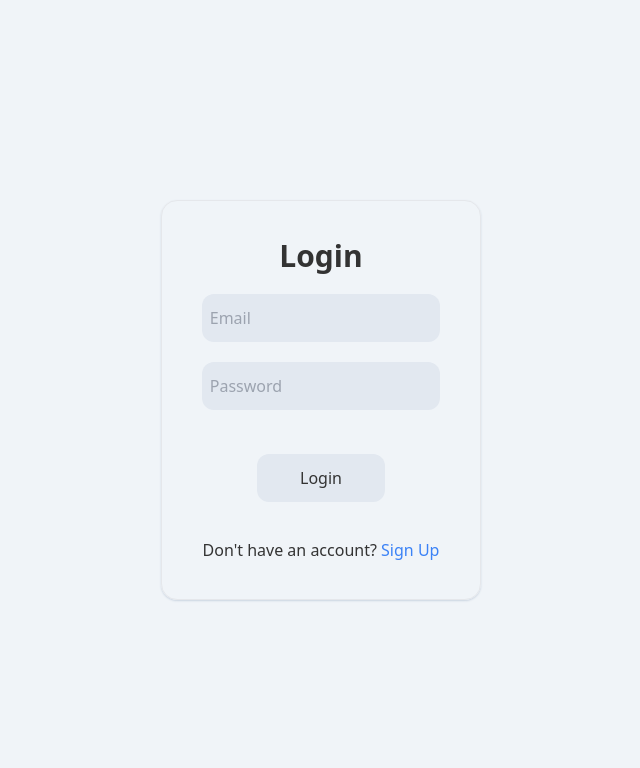
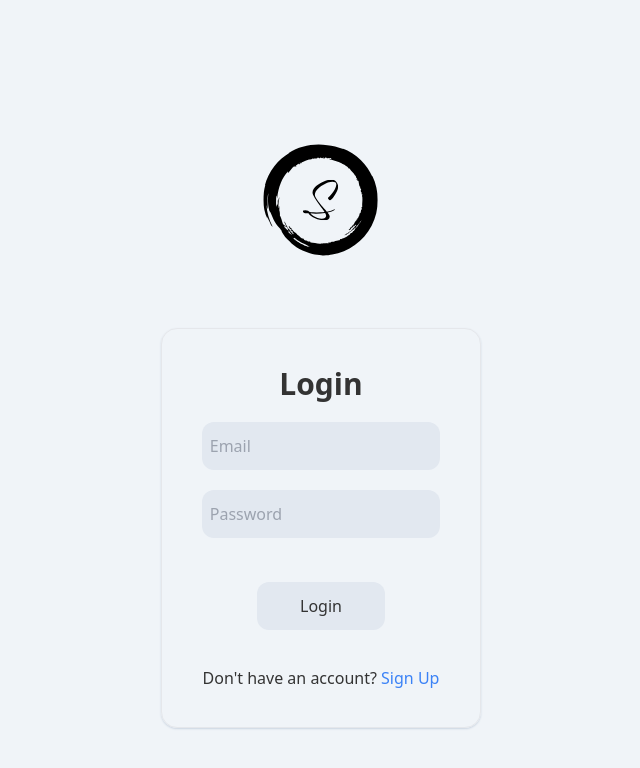
Before and after one commit to SandeebAdhikari/E-Commerce, a React (Vite) app in the folder frontend/: page / in a window 1280 px wide. Shown: the top 768 px of the page, without its empty margins (319-959 px from the left). Built offline with nearby package versions, Linux system fonts and the light colour scheme.

Commit message:
add logo on login and signUp page

```diff
--- a/frontend/src/components/mainPage/SignUp.tsx
+++ b/frontend/src/components/mainPage/SignUp.tsx
@@ -1,5 +1,6 @@
 import { useState } from "react";
 import { useNavigate } from "react-router-dom";
+import Logo from "/images/sa-favicon-black.svg";
 
 const SignUp = () => {
   const [firstName, setFirstName] = useState("");
@@ -20,7 +21,8 @@ const SignUp = () => {
   };
 
   return (
-    <div className="flex justify-center items-center h-screen">
+    <div className="flex flex-col justify-center items-center h-screen">
+      <img src={Logo} className="w-64" />
       <div className="w-1/4 h-1/2 flex flex-col items-center justify-center border shadow-sm shadow-slate-300 rounded-2xl">
         <div className="flex flex-col justify-center item-center w-3/4 gap-5">
           <h2 className="text-3xl font-bold text-center">Sign Up</h2>
--- a/frontend/src/components/mainPage/login.tsx
+++ b/frontend/src/components/mainPage/login.tsx
@@ -1,5 +1,6 @@
 import { useState } from "react";
 import { useNavigate } from "react-router-dom";
+import Logo from "/images/sa-favicon-black.svg";
 
 const Login = () => {
   const [email, setEmail] = useState("");
@@ -20,7 +21,8 @@ const Login = () => {
   };
 
   return (
-    <div className="flex justify-center items-center h-screen">
+    <div className="flex flex-col justify-center items-center h-screen">
+      <img src={Logo} className="w-64" />
       <div className="w-1/4 h-1/2 flex flex-col items-center justify-center border shadow-sm shadow-slate-300 rounded-2xl">
         <div className="flex flex-col justify-center item-center w-3/4 gap-5">
           <h2 className="text-3xl font-bold text-center">Login</h2>
```
